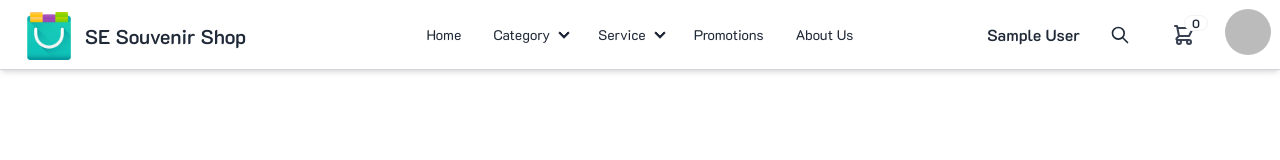
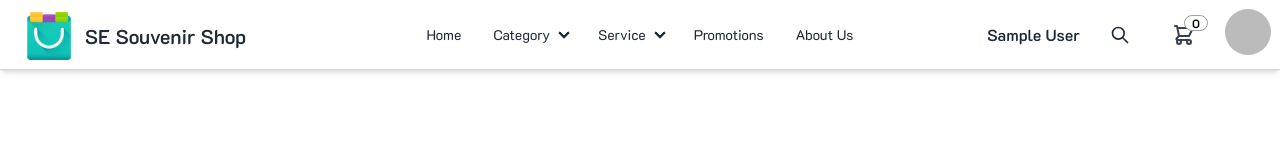
Before and after one commit to YanakornS/MERN---E-commerce, a React (Vite) app in the folder client/: page /Profile in a window 1280 px wide. Shown: the top 160 px of the page. Built offline with nearby package versions, Linux system fonts and the light colour scheme; no server answers; sample sign-in values are in the browser's storage.

Commit message:
Navbar-update

```diff
--- a/client/src/components/Profile.jsx
+++ b/client/src/components/Profile.jsx
@@ -53,7 +53,11 @@ const Profile = () => {
                 d="M3 3h2l.4 2M7 13h10l4-8H5.4M7 13L5.4 5M7 13l-2.293 2.293c-.63.63-.184 1.707.707 1.707H17m0 0a2 2 0 100 4 2 2 0 000-4zm-8 2a2 2 0 11-4 0 2 2 0 014 0z"
               />
             </svg>
-            <span className="badge badge-sm indicator-item">
+            <span
+              className={`badge badge-sm indicator-item ${
+                cart?.length > 0 ? "bg-red text-white" : "bg-white text-black border border-gray-400"
+              }`}
+            >
               {(cart && cart.length) || 0}
             </span>
           </div>
```
